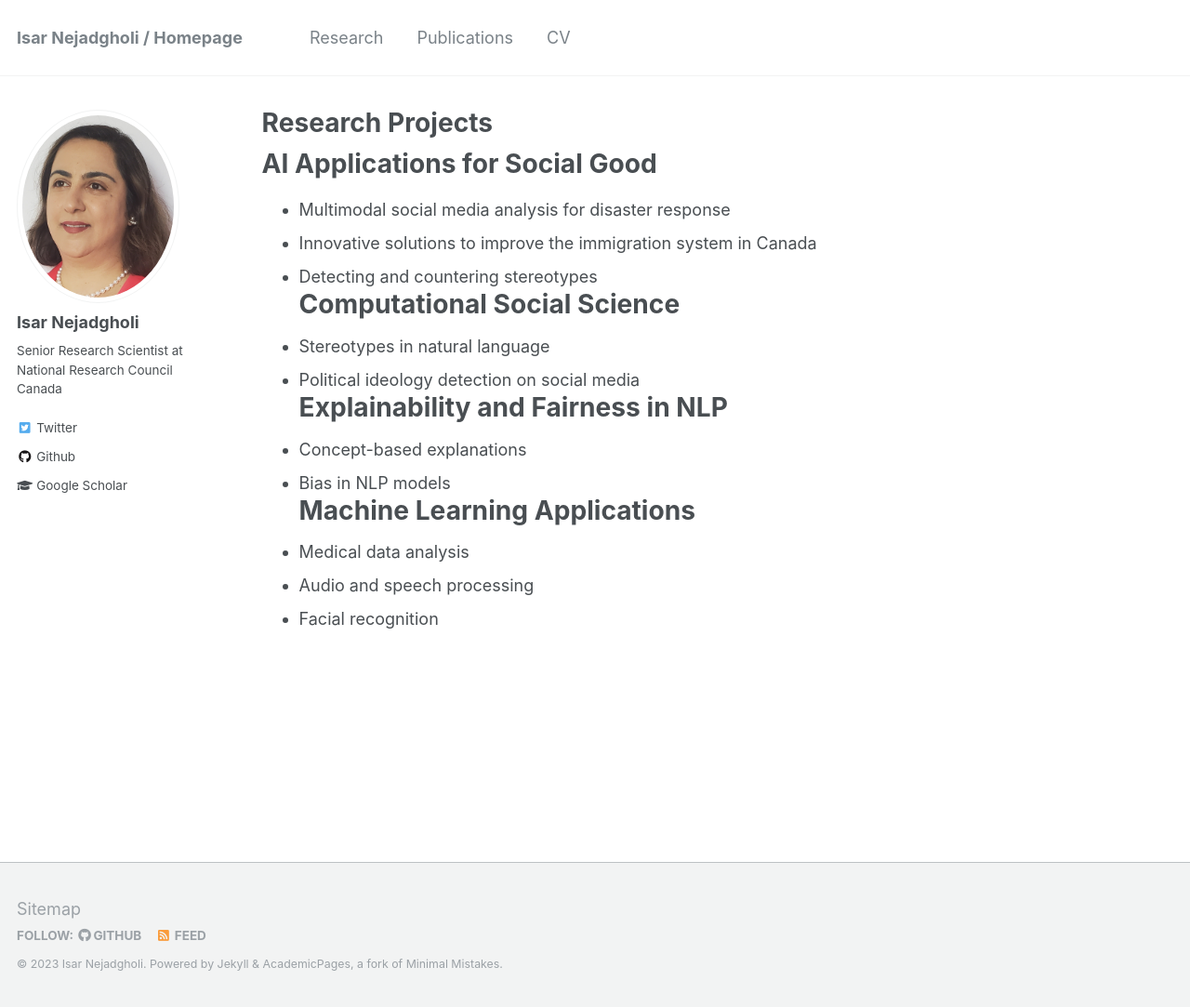
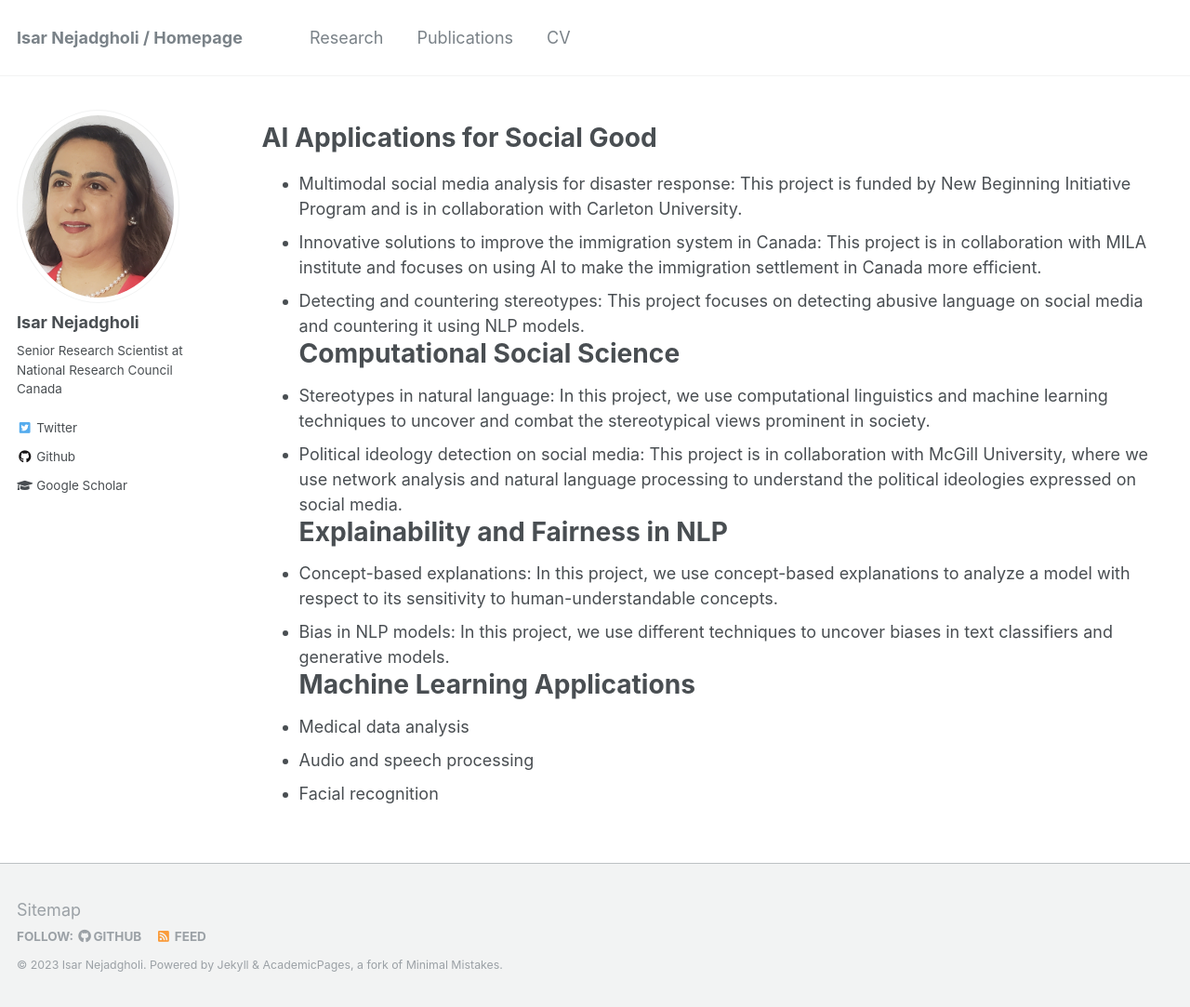
Before and after one commit to IsarNejad/IsarNejad.github.io, a Jekyll site: the page built from _pages/research.md, in a window 1280 px wide and 1083 px high. Shown: the whole window at 93% size. Built offline with Jekyll 4.4.1, drawn with Linux system fonts in a browser that asks for light colours.

Commit message:
Update research.md

```diff
--- a/_pages/research.md
+++ b/_pages/research.md
@@ -1,21 +1,21 @@
 ---
 layout: archive
-title: "Research Projects"
+title: ""
 permalink: /research/
 author_profile: true
 ---
 
 
 # AI Applications for Social Good
-  - Multimodal social media analysis for disaster response
-  - Innovative solutions to improve the immigration system in Canada
-  - Detecting and countering stereotypes
+  - Multimodal social media analysis for disaster response: This project is funded by New Beginning Initiative Program and is in collaboration with Carleton University.
+  - Innovative solutions to improve the immigration system in Canada: This project is in collaboration with MILA institute and focuses on using AI to make the immigration settlement in Canada more efficient.
+  - Detecting and countering stereotypes: This project focuses on detecting abusive language on social media and countering it using NLP models.
 # Computational Social Science
-  - Stereotypes in natural language
-  - Political ideology detection on social media
+  - Stereotypes in natural language: In this project, we use computational linguistics and machine learning techniques to uncover and combat the stereotypical views prominent in society.
+  - Political ideology detection on social media: This project is in collaboration with McGill University, where we use network analysis and natural language processing to understand the political ideologies expressed on social media.
 # Explainability and Fairness in NLP
-  - Concept-based explanations
-  - Bias in NLP models
+  - Concept-based explanations: In this project, we use concept-based explanations to analyze a model with respect to its sensitivity to human-understandable concepts.
+  - Bias in NLP models: In this project, we use different techniques to uncover biases in text classifiers and generative models.
 # Machine Learning Applications
   - Medical data analysis
   - Audio and speech processing
```
